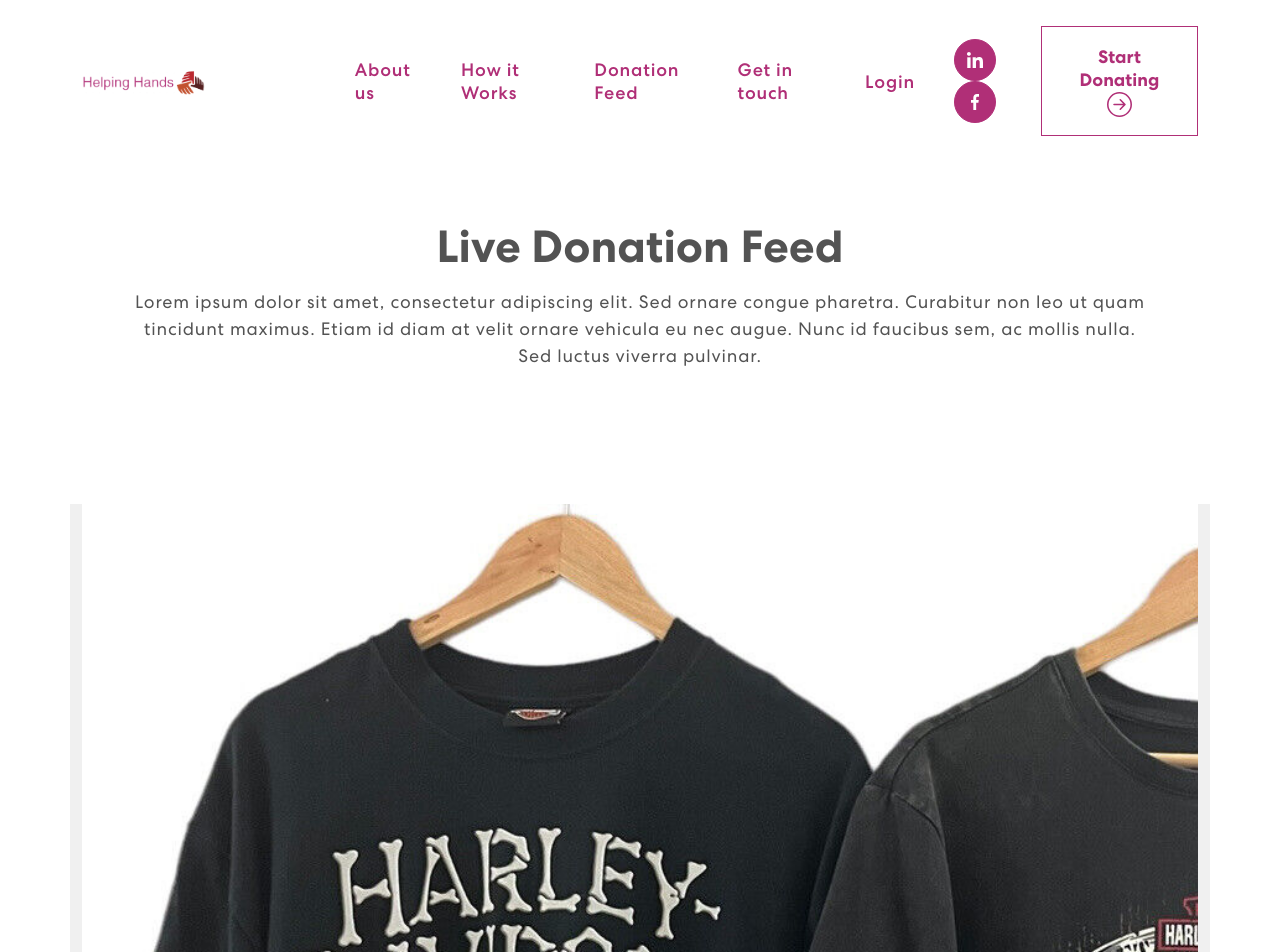
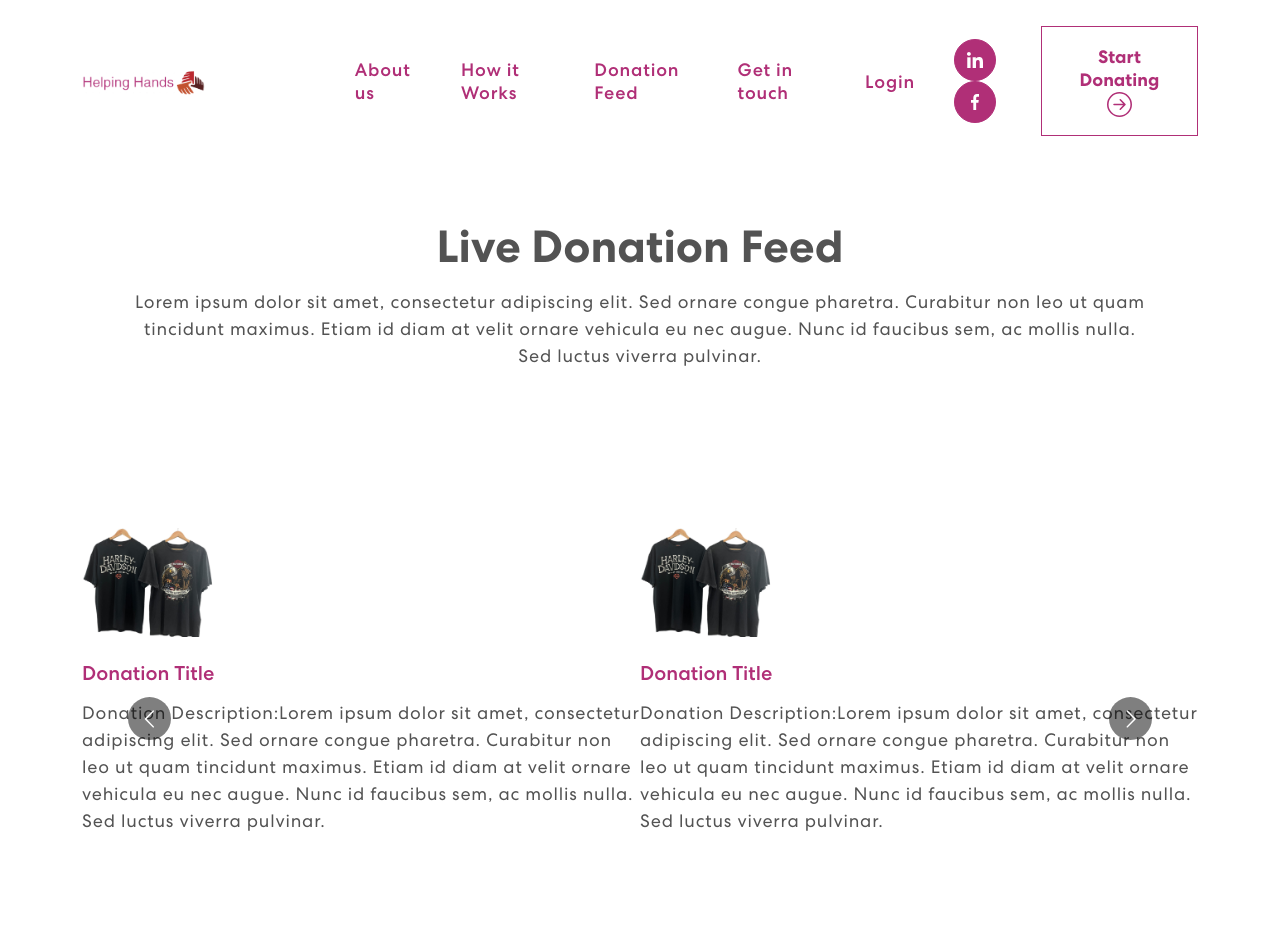
Before and after one commit to inspirewh/helpinghands, a React (Create React App) app in the folder client/: page /donation-feed in a window 1280 px wide. Shown: the top 952 px of the page. Built offline with nearby package versions, Linux system fonts and the light colour scheme.

Commit message:
UI donation feed completed

```diff
--- a/client/src/App.css
+++ b/client/src/App.css
@@ -390,7 +390,7 @@
 .about-imgbx:hover::before {
   height: 100%;
 }
-.about-imgbx:hover .resume-txtx {
+.about-imgbx:hover .donation-txtx {
   top: 50%;
   opacity: 1;
 }
@@ -447,25 +447,11 @@
   margin-top: 0;
   padding: 0 0 0 0;
   background-color: #fff;
+  padding-bottom: 200px !important;
 }
-.donation-bx {
-  border-radius: 64px;
-  text-align: center;
-  padding: 60px 50px;
-  margin-top: 160px;
-}
-
-.donationimg{
-  width: 100% !important;
-}
-.donation-container{
-  background-color: #f0f0f0 !important;
-  margin: 0 0 0 0;
-}
-
 .donation h2 {
-	font-size: 45px;
-	font-weight: 700;
+  font-size: 45px;
+  font-weight: 700;
   color: #535353;
 }
 .donation p {
@@ -475,6 +461,92 @@
   line-height: 1.5em;
   margin: 14px 0 75px 0;
 }
+
+.donation-bx {
+  border-radius: 64px;
+  text-align: center;
+  padding: 60px 50px;
+  margin-top: 160px;
+}
+.dontation-container{
+  background-color: 'blue'!important;
+  width:'100px';
+  height: '100px';
+}
+.item{
+  border-radius: 64px;
+  border-color: #B02F77 !important ;
+}
+.donation img {
+  width: 25%;
+}
+.donation-imgbx::before {
+  content: "";
+  background: linear-gradient(90.21deg, #6d6d6d -5.91%, #090619 111.58%);
+  opacity: 0.85;
+  position: absolute;
+  width: 100%;
+  height: 0;
+  transition: 0.4s ease-in-out;
+}
+.donation-imgbx {
+  position: relative;
+  border-radius: 30px;
+  overflow: hidden;
+  margin-bottom: 24px;
+}
+.donation-imgbx::before {
+  content: "";
+  background: linear-gradient(90.21deg, #6d6d6d -5.91%, #090619 111.58%);
+  opacity: 0.85;
+  position: absolute;
+  width: 25%;
+  height: 0;
+  transition: 0.4s ease-in-out;
+}
+
+.donation-txtx {
+  position: absolute;
+  text-align: center;
+  top: 65%;
+  left: 50%;
+  transform: translate(-50%, -50%);
+  transition: 0.5s ease-in-out;
+  opacity: 0;
+  width: 100%;
+}
+.donation-txtx h4 {
+  font-size: 30px;
+  font-weight: 700;
+  letter-spacing: 0.8px;
+  line-height: 1.1em;
+}
+.donation-txtx span {
+  font-style: italic;
+  font-weight: 400;
+  font-size: 15px;
+  letter-spacing: 0.8px;
+}
+.donation-slider {
+  width: 80%;
+  margin: 0 auto;
+  position: relative;
+}
+.donation-slider .item img {
+  width: 50%;
+  margin: 0 auto 15px auto;
+}
+.background-image-left {
+  top: 28%;
+  position: absolute;
+  bottom: 0;
+  width: 40%;
+  z-index: -4;
+}
+.donation h5{
+  color: #B02F77 !important;
+}
+
 
 /************ signupform Css ************/
 .signup {
--- a/client/src/components/Donation.js
+++ b/client/src/components/Donation.js
@@ -1,10 +1,11 @@
-import { Container, Row, Col, Carousel } from "react-bootstrap";
+import { Container, Row, Col } from "react-bootstrap";
+import Carousel from "react-multi-carousel";
 import "react-multi-carousel/lib/styles.css";
 import colorSharp from "../assets/img/color-sharp.png"
 import donationImg from "../assets/img/tshirtPlaceholder.jpg";
 
 
-// creating to sliding carousel display resume of job history
+// creating to sliding carousel display donation of job history
 export const DonationFeed = () => {
     const responsive = {
         superLargeDesktop: {
@@ -25,6 +26,7 @@
           items: 1
         }
       };
+
 return (
       <section className="donation" id="donation">
         <Container>
@@ -35,32 +37,37 @@
                       Live Donation Feed
                     </h2>
                     <p>Lorem ipsum dolor sit amet, consectetur adipiscing elit. Sed ornare congue pharetra. Curabitur non leo ut quam tincidunt maximus. Etiam id diam at velit ornare vehicula eu nec augue. Nunc id faucibus sem, ac mollis nulla. Sed luctus viverra pulvinar.</p>
+                    <div className="donation-imgbx">
+                        <div className="donation-txtx">
+                            <h4>Web Development</h4>
+                            <span>Lorem ipsum dolor sit amet, consectetur adipiscing elit.</span>
+                        </div>
+                    </div>
                   </div>
                 </Col>
             </Row>
           </Container>
-          <Container className="donation-container">
-          <Row>
-            <Col>
-              <Carousel responsive={responsive} infinite={true} className="resume-slide">
+          <Container>
+                <Carousel responsive={responsive} infinite={true} className="donation-slide">
                     <div className="item">
-                    <img src={donationImg} />
-                        <h3>Web Development</h3>
-                        <p>Lorem ipsum dolor sit amet, consectetur adipiscing elit. Sed ornare congue pharetra. Curabitur non leo ut quam tincidunt maximus. Etiam id diam at velit ornare vehicula eu nec augue. Nunc id faucibus sem, ac mollis nulla. Sed luctus viverra pulvinar.</p>
+                      <div className="donation-imgbx">
+                        <img src={donationImg}/></div>
+                        <h5>Donation Title</h5>
+                        <p>Donation Description:Lorem ipsum dolor sit amet, consectetur adipiscing elit. Sed ornare congue pharetra. Curabitur non leo ut quam tincidunt maximus. Etiam id diam at velit ornare vehicula eu nec augue. Nunc id faucibus sem, ac mollis nulla. Sed luctus viverra pulvinar.</p>
                     </div>
                     <div className="item">
-                    <img src={donationImg} />
-                        <h3>Web Development</h3>
-                        <p>Lorem ipsum dolor sit amet, consectetur adipiscing elit. Sed ornare congue pharetra. Curabitur non leo ut quam tincidunt maximus. Etiam id diam at velit ornare vehicula eu nec augue. Nunc id faucibus sem, ac mollis nulla. Sed luctus viverra pulvinar.</p>
+                      <div className="donation-imgbx">
+                        <img src={donationImg}/></div>
+                        <h5>Donation Title</h5>
+                        <p>Donation Description:Lorem ipsum dolor sit amet, consectetur adipiscing elit. Sed ornare congue pharetra. Curabitur non leo ut quam tincidunt maximus. Etiam id diam at velit ornare vehicula eu nec augue. Nunc id faucibus sem, ac mollis nulla. Sed luctus viverra pulvinar.</p>
                     </div>
                     <div className="item">
-                    <img src={donationImg} />
-                        <h3>Web Development</h3>
-                        <p>Lorem ipsum dolor sit amet, consectetur adipiscing elit. Sed ornare congue pharetra. Curabitur non leo ut quam tincidunt maximus. Etiam id diam at velit ornare vehicula eu nec augue. Nunc id faucibus sem, ac mollis nulla. Sed luctus viverra pulvinar.</p>
+                      <div className="donation-imgbx">
+                        <img src={donationImg}/></div>
+                        <h5>Donation Title</h5>
+                        <p>Donation Description:Lorem ipsum dolor sit amet, consectetur adipiscing elit. Sed ornare congue pharetra. Curabitur non leo ut quam tincidunt maximus. Etiam id diam at velit ornare vehicula eu nec augue. Nunc id faucibus sem, ac mollis nulla. Sed luctus viverra pulvinar.</p>
                     </div>
                 </Carousel>
-              </Col>
-          </Row>
         </Container>
         <img className="background-image-left" src={colorSharp} />
       </section>
```
Lines whose indentation alone changed are shown as unchanged.
